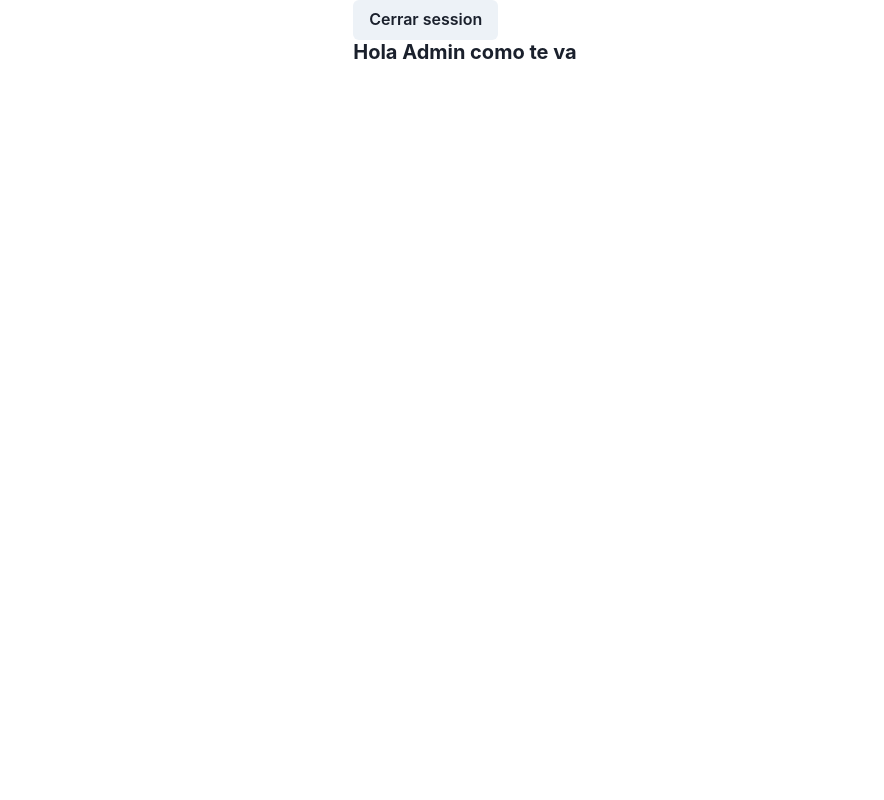
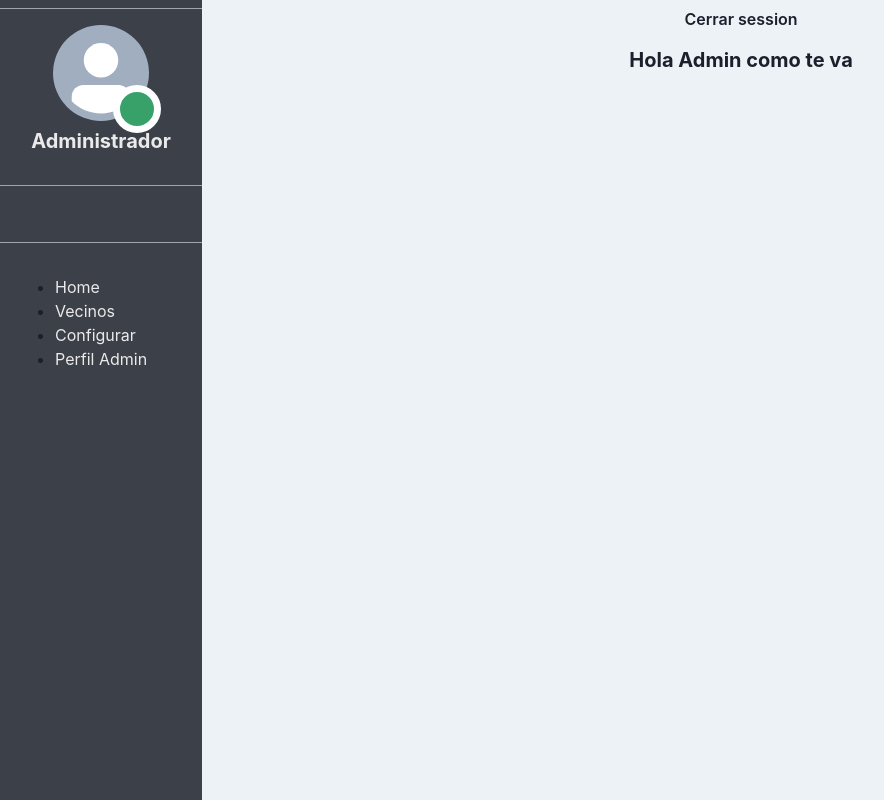
Before and after one commit to Equipo1Software/front, a Next.js app: page /admin/home in a window 1280 px wide. Shown: the top 800 px of the page, without its empty margins (0-884 px from the left). Built offline with nearby package versions, Linux system fonts and the light colour scheme; no server answers.

Commit message:
diseño admin 1.0

```diff
--- a/data/user.js
+++ b/data/user.js
@@ -16,11 +16,16 @@ const checkToken = async (token) => {
     const response = await axios.get(`${process.env.servidor}/checkToken`, { headers: { cookie: token } });
     return response
 }
+const getUsers = async () => {
+    const response = await axios.get(`${process.env.servidor}/users`)
+    return response
+}
 
 
 
 module.exports = {
     login,
     logout,
-    checkToken
+    checkToken,
+    getUsers
 }
--- a/package.json
+++ b/package.json
@@ -12,11 +12,11 @@
     "@chakra-ui/react": "^2.4.2",
     "@emotion/react": "^11.10.5",
     "@emotion/styled": "^11.10.5",
-    "js-cookie": "^3.0.1",
     "axios": "^1.2.1",
     "eslint": "8.28.0",
     "eslint-config-next": "13.0.5",
     "framer-motion": "^7.6.17",
+    "js-cookie": "^3.0.1",
     "next": "13.0.5",
     "react": "18.2.0",
     "react-dom": "18.2.0",
--- a/pages/admin/home.jsx
+++ b/pages/admin/home.jsx
@@ -1,21 +1,66 @@
-import {Container, Text, Button, Heading} from '@chakra-ui/react'
+import {Container,Button, Heading, Box, Stack, Flex, VStack,Avatar, AvatarBadge, AvatarGroup, Divider, Link} from '@chakra-ui/react'
 import { useState } from 'react'
 import { useRouter } from "next/router"
-import { getGastos } from "../../data/gastos"
+import { getUsers } from "../../data/user"
 import Cookies from 'js-cookie'
 import axios from "axios"
 
+export async function getServerSideProps(context) {
+    try {
+        const response = await getUsers()
+        return {
+            props: {
+                data: response.data,
+            }
+        }
+    } catch (err) {
+        console.log(err)
+        return {
+			props: {}
+		}
+    }
+}
+
+
+
+
 const gastos = ({data})=>{
     const router = useRouter()
+    const [user] = useState(data)
     const cerrar = async () => {
         await axios.get(`${process.env.servidor}/logout`)
         Cookies.remove("token")
         router.push("/")
     }
+
+    console.log(user)
     return (
-        <Container>
-            <Button onClick={cerrar}>Cerrar session</Button>
-            <Heading fontSize='xl'>Hola Admin como te va</Heading>
+        <Container margin={'0'} p={'0'} maxHeight={'container.lg'} maxW={'full'} display={'flex'}>
+                <VStack width={'60'} bg={'#3C4048'} >
+                    <Divider orientation='horizontal' my={'2'}/>
+                        <Avatar size={'xl'}>
+                            <AvatarBadge boxSize='1.25em' bg='green.500' />
+                        </Avatar>
+                        <Heading size={'md'} color ={'#EAEAEA'}>Administrador</Heading>
+
+                    <Divider orientation='horizontal' my={'6'}/>
+                    <Divider orientation='horizontal' my={'6'}/>
+                    <nav>
+                        <ul type='disc' margin='50px'>
+                            <li><Link color ={'#EAEAEA'} >Home</Link></li>
+                            <li ><Link color ={'#EAEAEA'} >Vecinos</Link></li>
+                            <li><Link color ={'#EAEAEA'} >Configurar</Link></li>
+                            <li><Link color ={'#EAEAEA'} >Perfil Admin</Link></li>
+                        </ul>
+                    </nav>
+                </VStack>
+                <VStack bg={"gray.100"} width={'full'} height={'container.lg'}>
+                    <Button onClick={cerrar}>Cerrar session</Button>
+                    <Heading fontSize='xl'>Hola Admin como te va</Heading>
+                </VStack>
+
+
+
         </Container>
 
     )
--- a/pages/index.jsx
+++ b/pages/index.jsx
@@ -50,7 +50,7 @@ const Home = ()=>{
         if (rol=='vecino') {
           router.push(`./gastos/${id}`)
         }else{
-          router.push("./admin/home")
+          router.push(`./admin/home`)
         }
 			}
     } catch (error) {
```
